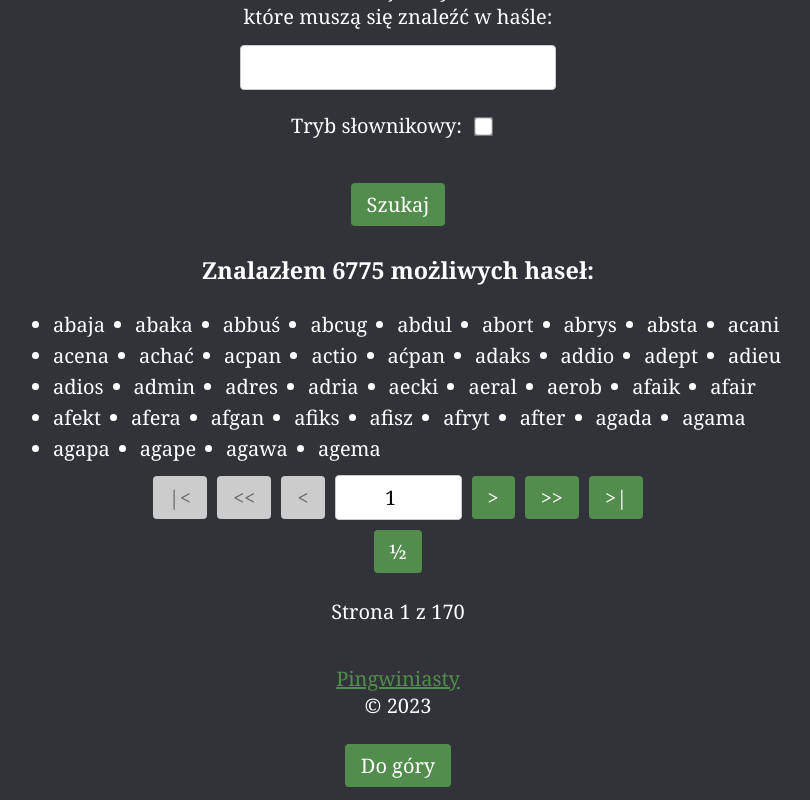
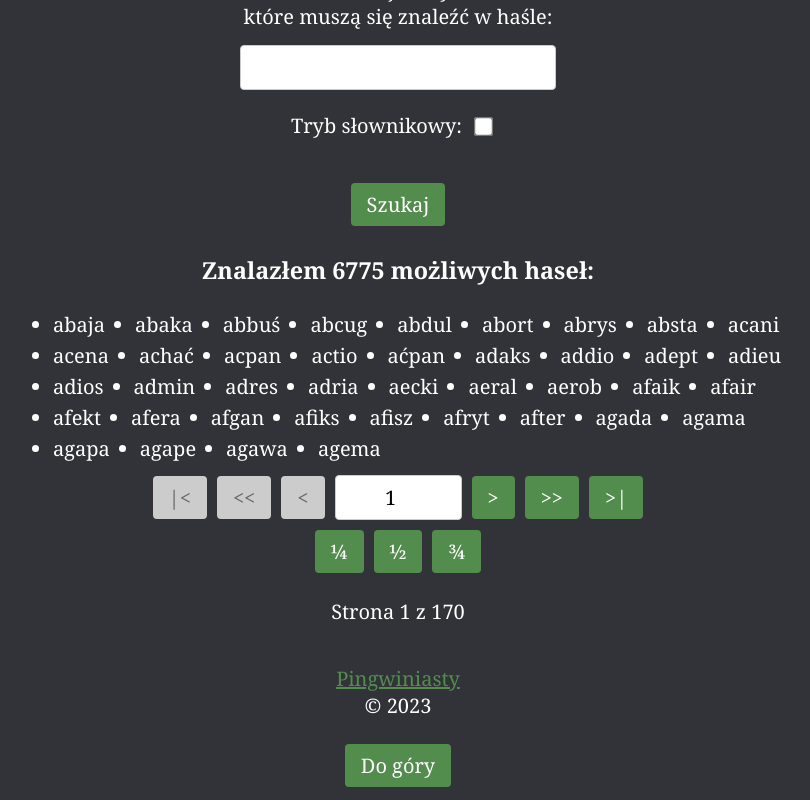
Before and after one commit to pingwin02/literalnie-solver, a React (Create React App) app: page / in a window 1280 px wide. Both pictures are taken after a click on the button "Szukaj". Shown: the part 487-1287 px from the top of the page, without its empty margins (242-1052 px from the left). Built offline with nearby package versions, Linux system fonts and the light colour scheme.

Commit message:
Update dependencies and pagination buttons in PasswordForm.js

```diff
--- a/src/components/PasswordForm.js
+++ b/src/components/PasswordForm.js
@@ -359,6 +359,19 @@ function PasswordForm() {
                 <button
                   onClick={() =>
                     changePage(
+                      Math.ceil(possiblePasswords.length / passwordsPerPage / 4)
+                    )
+                  }
+                  disabled={
+                    currentPage ===
+                    Math.ceil(possiblePasswords.length / passwordsPerPage / 4)
+                  }
+                >
+                  &#188;
+                </button>
+                <button
+                  onClick={() =>
+                    changePage(
                       Math.ceil(possiblePasswords.length / passwordsPerPage / 2)
                     )
                   }
@@ -368,6 +381,23 @@ function PasswordForm() {
                   }
                 >
                   &#189;
+                </button>
+                <button
+                  onClick={() =>
+                    changePage(
+                      Math.ceil(
+                        (3 * possiblePasswords.length) / passwordsPerPage / 4
+                      )
+                    )
+                  }
+                  disabled={
+                    currentPage ===
+                    Math.ceil(
+                      (3 * possiblePasswords.length) / passwordsPerPage / 4
+                    )
+                  }
+                >
+                  &#190;
                 </button>
                 <br />
                 <p>
```
Also changed, not shown: package.json (+4 -4 lines).
